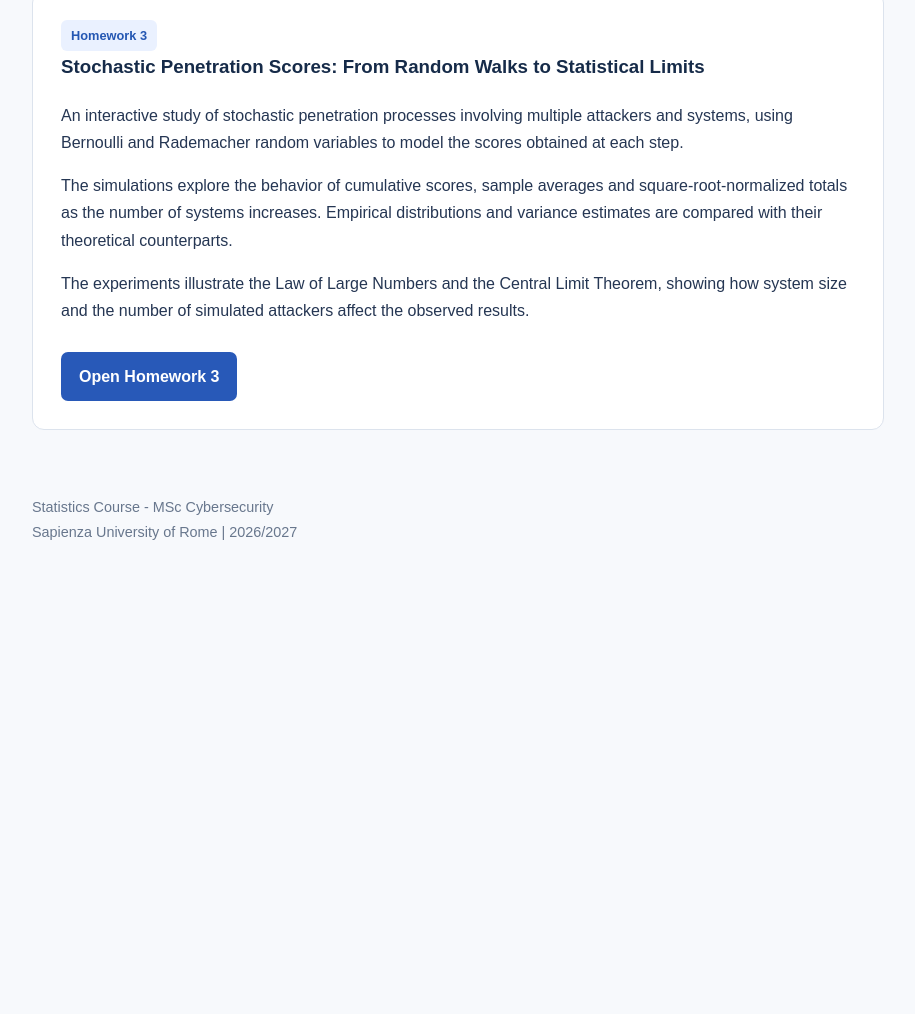
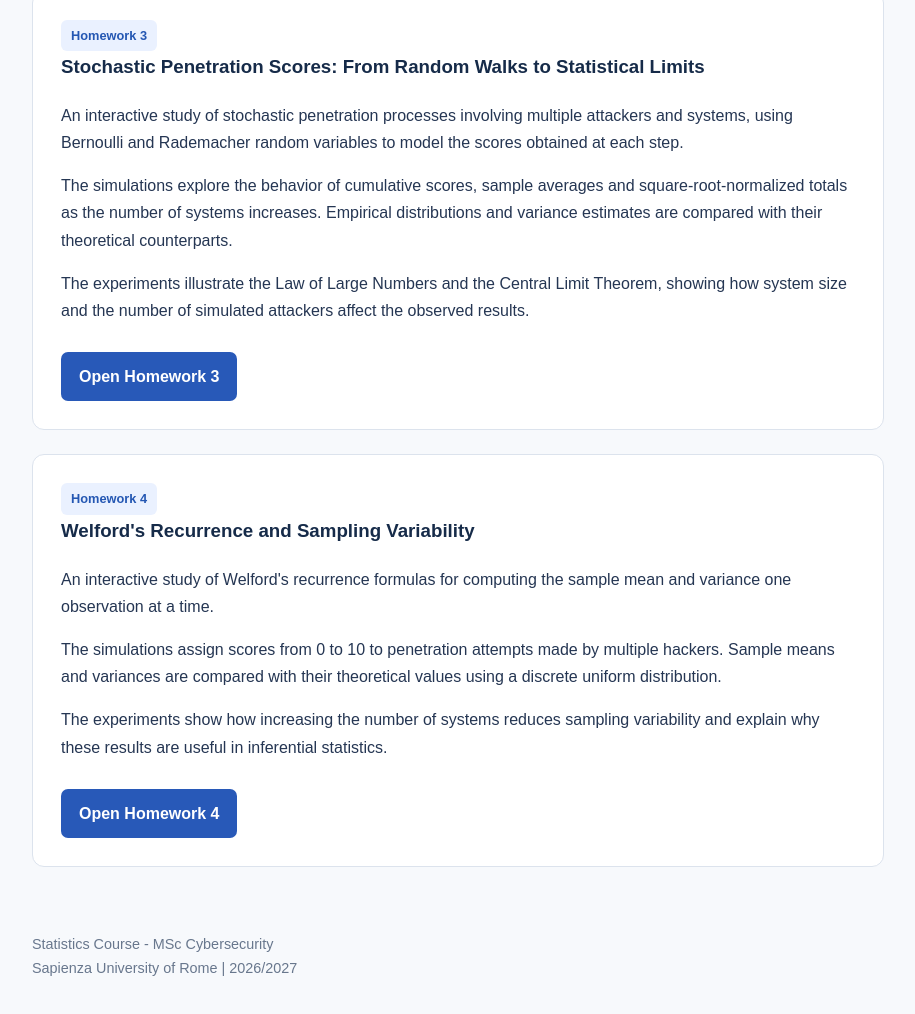
Before and after one commit to mmaz1287235/statistics-course-homework, a plain HTML site: page index.html in a window 1280 px wide. Shown: the part 1608-2622 px from the top of the page, without its empty margins (182-1097 px from the left). Before the commit the page ends 2237 px from the top, so only its background shows below. Drawn offline with Linux system fonts and the light colour scheme.

Commit message:
Update index for hw4.html

```diff
--- a/index.html
+++ b/index.html
@@ -219,6 +219,37 @@
       </a>
     </section>
 
+    <section class="homework">
+      <span class="tag">Homework 4</span>
+
+      <h3>Welford's Recurrence and Sampling Variability</h3>
+
+      <p>
+        An interactive study of Welford's recurrence formulas
+        for computing the sample mean and variance one
+        observation at a time.
+      </p>
+
+      <p>
+        The simulations assign scores from 0 to 10 to
+        penetration attempts made by multiple hackers.
+        Sample means and variances are compared with
+        their theoretical values using a discrete
+        uniform distribution.
+      </p>
+
+      <p>
+        The experiments show how increasing the number
+        of systems reduces sampling variability and
+        explain why these results are useful in
+        inferential statistics.
+      </p>
+
+      <a class="button" href="homework-4/">
+        Open Homework 4
+      </a>
+    </section>
+
   </main>
 
   <footer>
```
